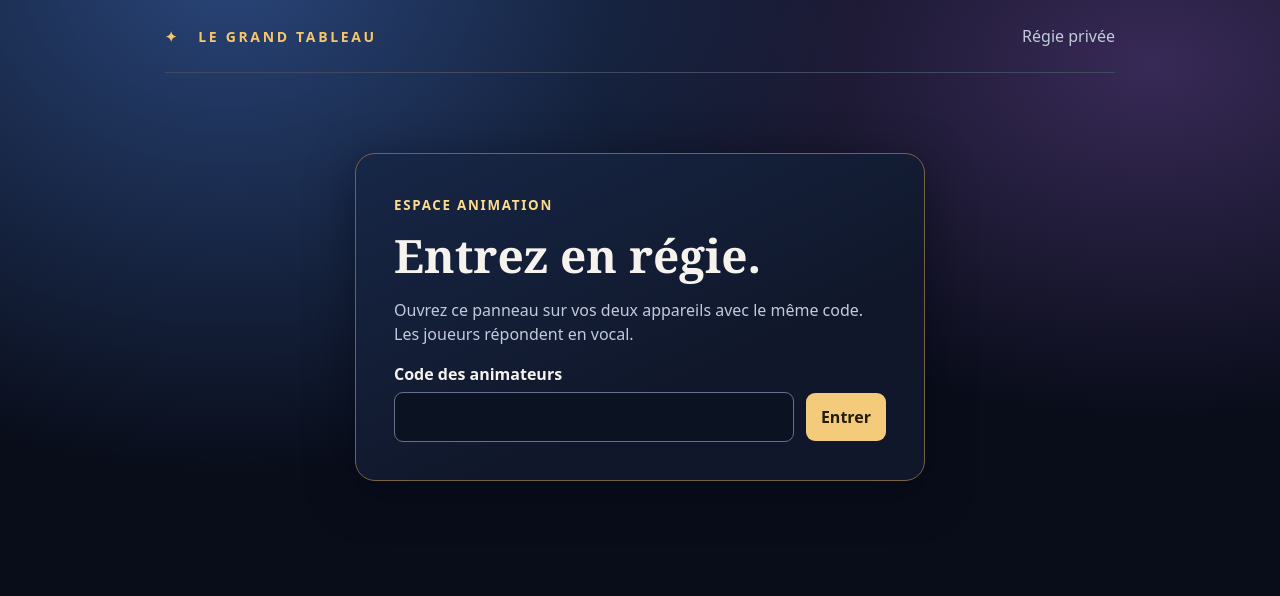
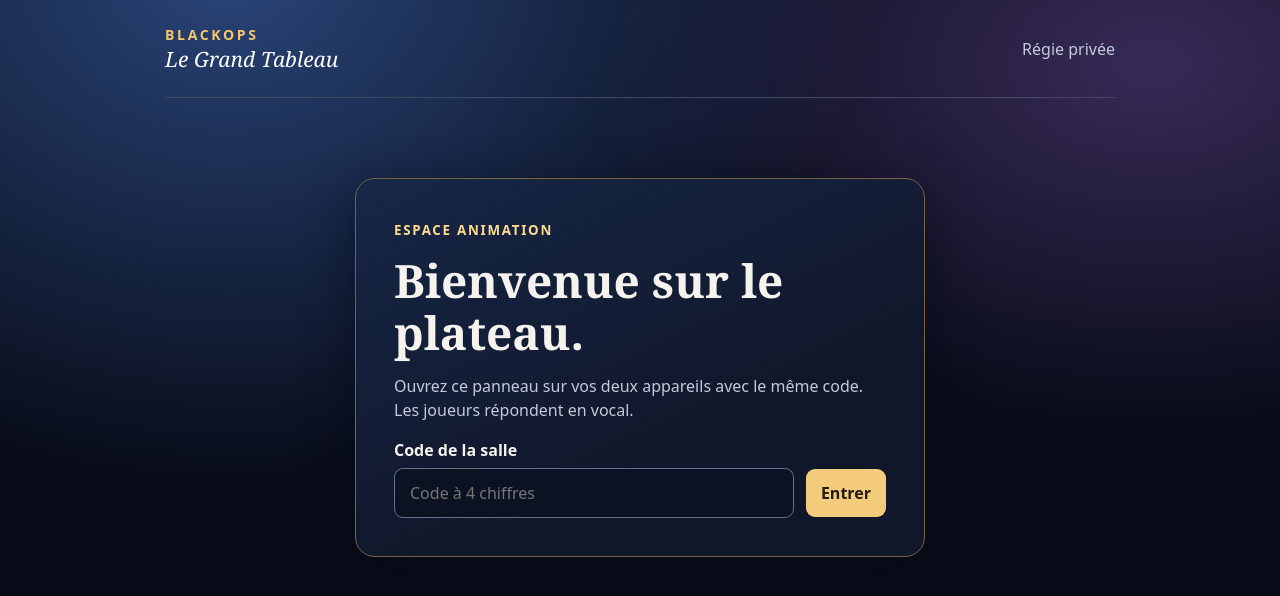
Before and after one commit to falmonmickael260-commits/lesboenor, a plain HTML site: page public/index.html in a window 1280 px wide. Drawn offline with Linux system fonts and the light colour scheme.

Commit message:
Installer le plateau BlackOps et six réponses par manche

```diff
--- a/public/index.html
+++ b/public/index.html
@@ -1,5 +1,5 @@
-<!doctype html><html lang="fr"><meta charset="utf-8"><meta name="viewport" content="width=device-width,initial-scale=1"><title>Le Grand Tableau · Régie</title><link rel="stylesheet" href="/style.css"><main><header><b>✦ &nbsp; LE GRAND TABLEAU</b><span id="status">Régie privée</span></header>
-<section id="login"><small>ESPACE ANIMATION</small><h1>Entrez en régie.</h1><p>Ouvrez ce panneau sur vos deux appareils avec le même code. Les joueurs répondent en vocal.</p><form id="access"><label for="key">Code des animateurs</label><div class="line"><input id="key" type="password" required autocomplete="current-password"><button>Entrer</button></div></form></section>
+<!doctype html><html lang="fr"><meta charset="utf-8"><meta name="viewport" content="width=device-width,initial-scale=1"><title>Le Grand Tableau · Régie</title><link rel="stylesheet" href="/style.css"><main><header><b>BLACKOPS <em>Le Grand Tableau</em></b><span id="status">Régie privée</span></header>
+<section id="login"><small>ESPACE ANIMATION</small><h1>Bienvenue sur le plateau.</h1><p>Ouvrez ce panneau sur vos deux appareils avec le même code. Les joueurs répondent en vocal.</p><form id="access"><label for="key">Code de la salle</label><div class="line"><input id="key" placeholder="Code à 4 chiffres" type="password" required autocomplete="current-password"><button>Entrer</button></div></form></section>
 <div id="game" hidden><div class="scores"><article class="blue">ÉQUIPE BLEUE<strong id="blue">0</strong></article><article class="gold">CAGNOTTE<strong id="pot">0</strong></article><article class="red">ÉQUIPE ROUGE<strong id="red">0</strong></article></div>
 <details id="players"><summary>Composition des équipes</summary><form id="rosterForm"><p>Un prénom par ligne, dans l’ordre de passage au buzzer.</p><div class="groups"><label>Équipe bleue<textarea id="names0" required rows="4" placeholder="Premier joueur bleu"></textarea></label><label>Équipe rouge<textarea id="names1" required rows="4" placeholder="Premier joueur rouge"></textarea></label></div><button>Enregistrer les équipes</button></form></details><section id="duel"><small>À APPELER AU BUZZER</small><h2 id="pair"></h2></section><section id="regular"><small id="round"></small><h1 id="question"></h1><p id="instruction"></p><div id="board"></div><div class="meta"><b id="turn"></b><span id="strikes"></span></div>
 <p id="message" role="status"></p><div id="start"><button data-team="0">Les Bleus commencent</button> <button data-team="1">Les Rouges commencent</button></div>
```
